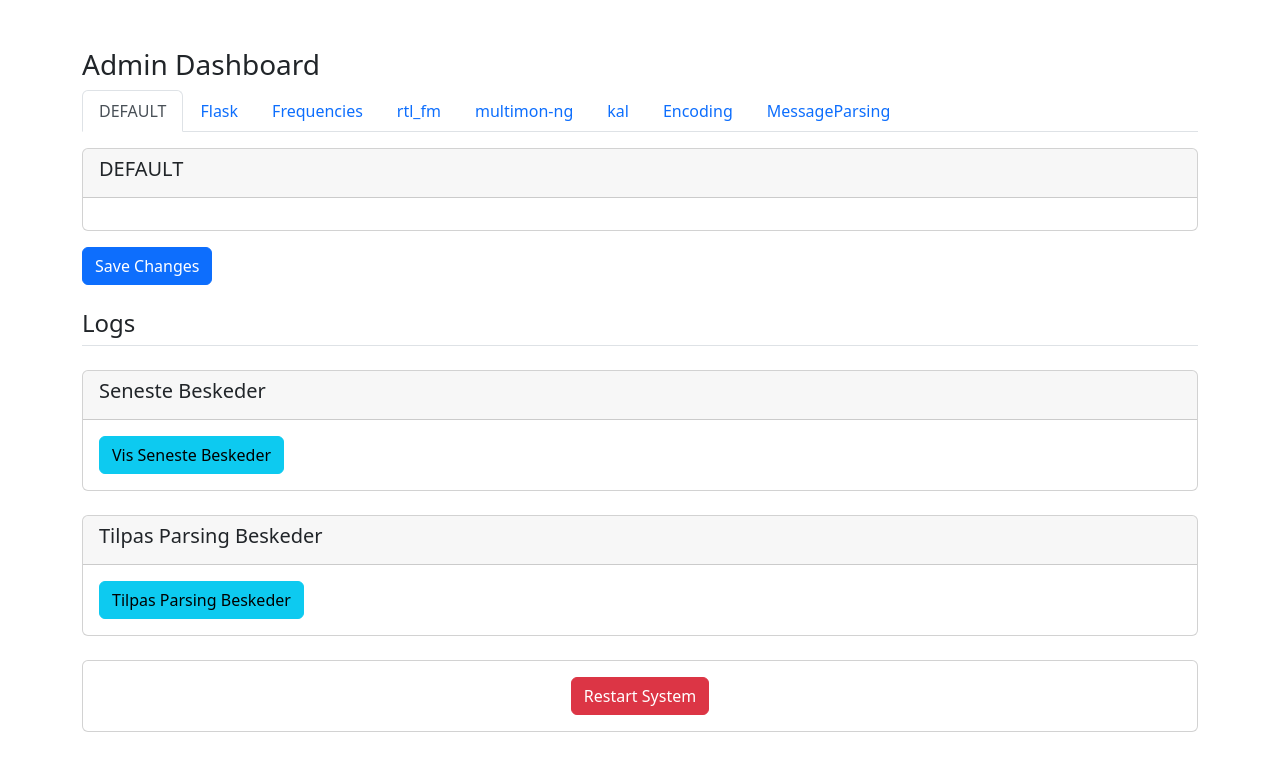
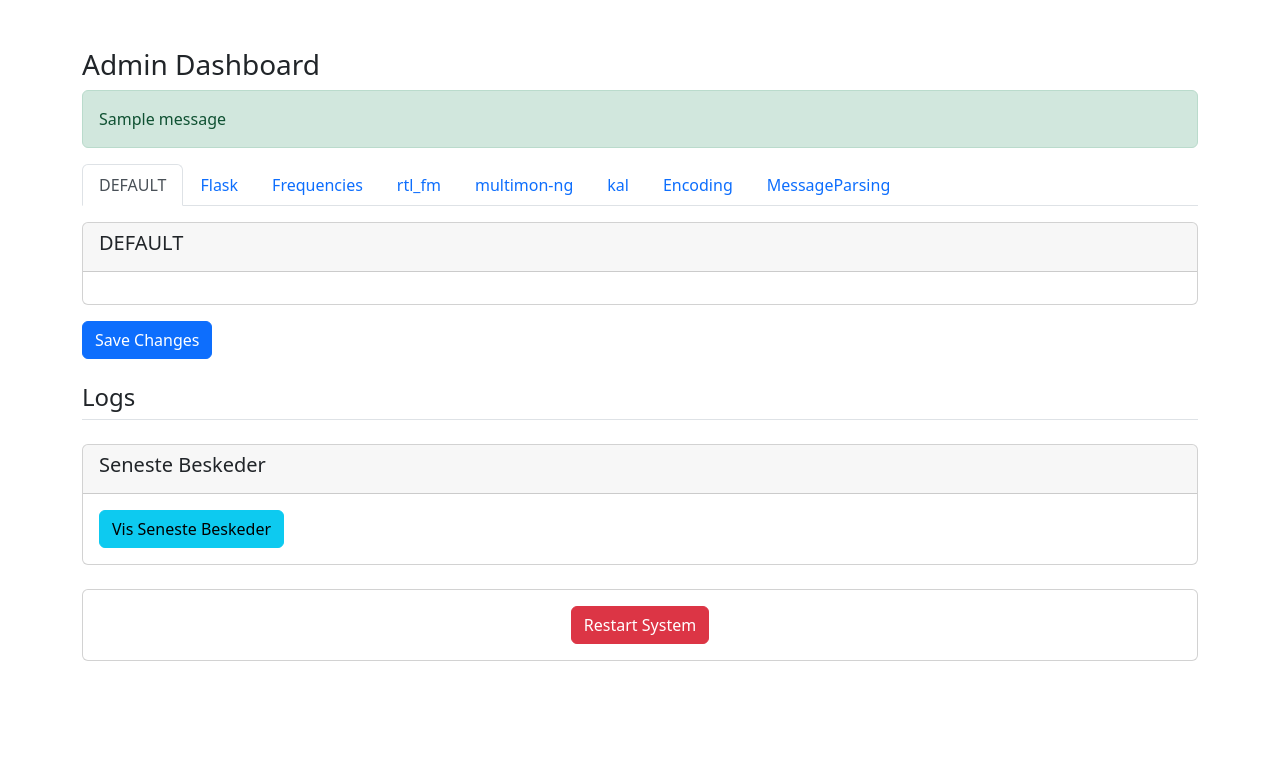
Before and after one commit to joachimth/PythonPagerTelegramForwarder, a Flask app: page /admin in a window 1280 px wide. Shown: the top 771 px of the page. Run offline with Flask 2, Linux system fonts and the light colour scheme; the visitor is signed in with stand-in values (Sample User, id 1); one stand-in notice (Sample message) is shown.

Commit message:
Update admin.html

```diff
--- a/templates/admin.html
+++ b/templates/admin.html
@@ -3,23 +3,40 @@
     <div class="container mt-5">
         <h3>Admin Dashboard</h3>
 
-        <!-- Navigation -->
+        <!-- Flash-messages for brugerfeedback -->
+        {% with messages = get_flashed_messages(with_categories=true) %}
+        {% if messages %}
+        <div>
+            {% for category, message in messages %}
+            <div class="alert alert-{{ category }}">{{ message }}</div>
+            {% endfor %}
+        </div>
+        {% endif %}
+        {% endwith %}
+
+        <!-- Navigation til konfigurationssektioner -->
         <nav>
             <div class="nav nav-tabs" id="nav-tab" role="tablist">
                 {% for section in config.keys() %}
-                <a class="nav-item nav-link {% if loop.first %}active{% endif %}" id="nav-{{ section }}-tab"
-                    data-bs-toggle="tab" href="#nav-{{ section }}" role="tab" aria-controls="nav-{{ section }}"
-                    aria-selected="true">{{ section }}</a>
+                <a class="nav-item nav-link {% if loop.first %}active{% endif %}"
+                   id="nav-{{ section }}-tab"
+                   data-bs-toggle="tab"
+                   href="#nav-{{ section }}"
+                   role="tab"
+                   aria-controls="nav-{{ section }}"
+                   aria-selected="true">{{ section }}</a>
                 {% endfor %}
             </div>
         </nav>
 
-        <!-- Form -->
+        <!-- Indhold for hver konfigurationssektion -->
         <form action="/admin" method="post">
             <div class="tab-content mt-3" id="nav-tabContent">
                 {% for section, values in config.items() %}
-                <div class="tab-pane fade {% if loop.first %}show active{% endif %}" id="nav-{{ section }}"
-                    role="tabpanel" aria-labelledby="nav-{{ section }}-tab">
+                <div class="tab-pane fade {% if loop.first %}show active{% endif %}"
+                     id="nav-{{ section }}"
+                     role="tabpanel"
+                     aria-labelledby="nav-{{ section }}-tab">
                     <div class="card">
                         <div class="card-header">
                             <h5>{{ section }}</h5>
@@ -27,57 +44,52 @@
                         <div class="card-body">
                             {% for key, value in values.items() %}
                             <div class="mb-3">
-                                {% if section == "kal" and key == "enable_calibration" %}
-                                <!-- Checkbox for Calibration -->
-                                <div class="form-check">
-                                    <input
-                                        class="form-check-input"
-                                        type="checkbox"
-                                        id="{{ section }}_{{ key }}"
-                                        name="{{ section }}_{{ key }}"
-                                        {% if value == "true" %}checked{% endif %}>
-                                    <label class="form-check-label" for="{{ section }}_{{ key }}">
-                                        Enable Calibration
-                                    </label>
-                                </div>
-                                {% else %}
-                                <!-- Standard Input Field -->
                                 <label for="{{ section }}_{{ key }}" class="form-label">{{ key }}</label>
-                                <input type="text" class="form-control" id="{{ section }}_{{ key }}"
-                                    name="{{ section }}_{{ key }}" value="{{ value }}">
-                                {% endif %}
+                                <input
+                                    type="text"
+                                    class="form-control"
+                                    id="{{ section }}_{{ key }}"
+                                    name="{{ section }}_{{ key }}"
+                                    value="{{ value }}">
                             </div>
                             {% endfor %}
                         </div>
                     </div>
                 </div>
                 {% endfor %}
-                <button type="submit" class="btn btn-primary mt-3">Save Changes</button>
             </div>
+            <button type="submit" class="btn btn-primary mt-3">Save Changes</button>
         </form>
 
-        <!-- Logs Section -->
+        <!-- Logs Sektion -->
         <div class="mt-4">
             <h4>Logs</h4>
             <nav>
                 <div class="nav nav-tabs" id="log-nav-tab" role="tablist">
                     {% for log in log_files %}
-                    <a class="nav-item nav-link {% if loop.first %}active{% endif %}" id="nav-{{ log|replace('.', '_dot_') }}-tab"
-                        data-bs-toggle="tab" href="#nav-{{ log|replace('.', '_dot_') }}" role="tab" aria-controls="nav-{{ log|replace('.', '_dot_') }}"
-                        aria-selected="true">{{ log }}</a>
+                    <a class="nav-item nav-link {% if loop.first %}active{% endif %}"
+                       id="nav-{{ log|replace('.', '_dot_') }}-tab"
+                       data-bs-toggle="tab"
+                       href="#nav-{{ log|replace('.', '_dot_') }}"
+                       role="tab"
+                       aria-controls="nav-{{ log|replace('.', '_dot_') }}"
+                       aria-selected="true">{{ log }}</a>
                     {% endfor %}
                 </div>
             </nav>
             <div class="tab-content mt-3" id="log-nav-tabContent">
                 {% for log in log_files %}
-                <div class="tab-pane fade {% if loop.first %}show active{% endif %}" id="nav-{{ log|replace('.', '_dot_') }}" role="tabpanel" aria-labelledby="nav-{{ log|replace('.', '_dot_') }}-tab">
+                <div class="tab-pane fade {% if loop.first %}show active{% endif %}"
+                     id="nav-{{ log|replace('.', '_dot_') }}"
+                     role="tabpanel"
+                     aria-labelledby="nav-{{ log|replace('.', '_dot_') }}-tab">
                     <div class="card">
                         <div class="card-header">
                             <h5>{{ log }}</h5>
                         </div>
                         <div class="card-body">
-                            <a href="/view_log/{{ log }}" class="btn btn-link">View {{ log }}</a> |
-                            <a href="/clear_log/{{ log }}" class="btn btn-link">Clear {{ log }}</a>
+                            <a href="/view_log/{{ log }}" class="btn btn-link">View Log</a>
+                            <a href="/clear_log/{{ log }}" class="btn btn-danger">Clear Log</a>
                         </div>
                     </div>
                 </div>
@@ -85,7 +97,7 @@
             </div>
         </div>
 
-        <!-- Latest Messages -->
+        <!-- Seneste Beskeder -->
         <div class="mt-4">
             <div class="card">
                 <div class="card-header">
@@ -97,19 +109,7 @@
             </div>
         </div>
 
-        <!-- Edit Message Parsing -->
-        <div class="mt-4">
-            <div class="card">
-                <div class="card-header">
-                    <h5>Tilpas Parsing Beskeder</h5>
-                </div>
-                <div class="card-body">
-                    <a href="/edit_message_parsing" class="btn btn-info">Tilpas Parsing Beskeder</a>
-                </div>
-            </div>
-        </div>
-
-        <!-- Restart System -->
+        <!-- Genstart System -->
         <div class="mt-4">
             <div class="card">
                 <div class="card-body text-center">
```
